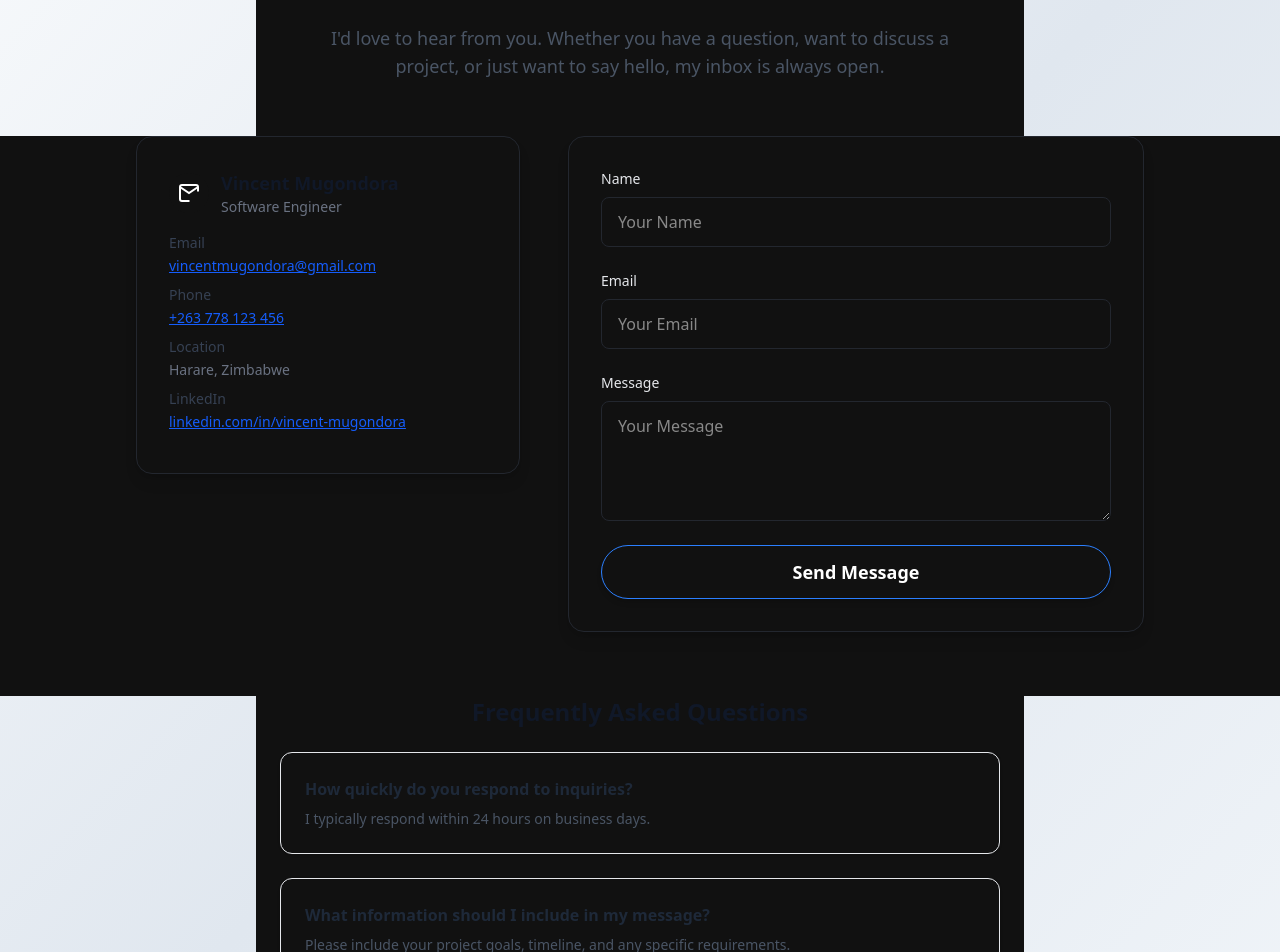
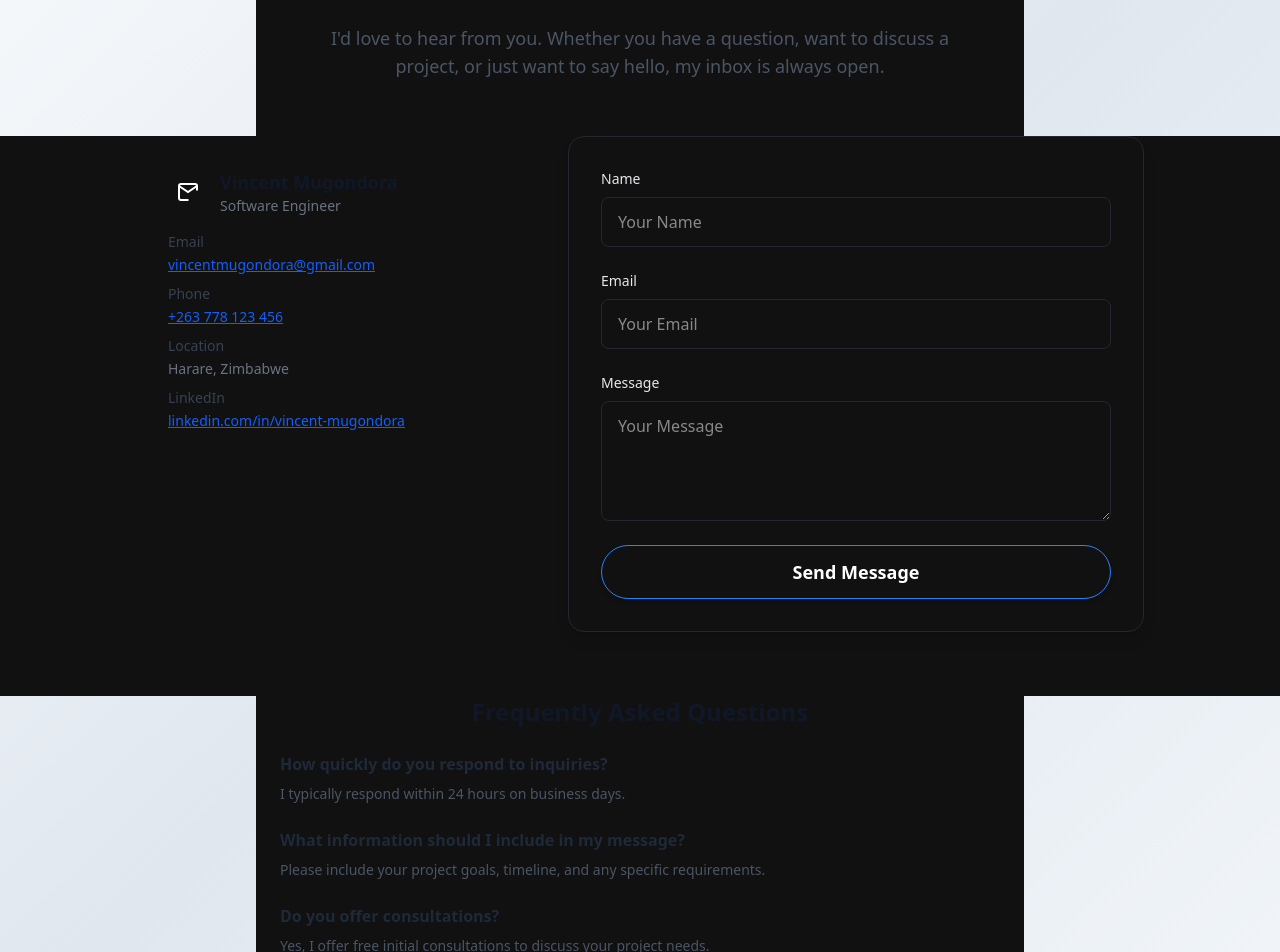
Before and after one commit to VincentMugondora/my_portfolio, a Next.js app: page /contact in a window 1280 px wide. Shown: the part 260-1212 px from the top of the page. Built offline with nearby package versions, Linux system fonts and the light colour scheme.

Commit message:
Refactor ContactPage styling: update contact card and FAQ section for a cleaner, more modern appearance with improved visual consistency.

```diff
--- a/src/pages/contact.tsx
+++ b/src/pages/contact.tsx
@@ -63,7 +63,7 @@ const ContactPage: React.FC = () => {
       </section>
       <section className="flex flex-col md:flex-row items-start justify-center w-full px-4 pb-16 gap-12">
         {/* Contact Card */}
-        <div className="bg-[#18181b] border border-[#23272F] shadow-lg rounded-2xl p-8 flex flex-col items-start max-w-sm w-full mx-auto md:mx-0">
+        <div className="shadow-none rounded-2xl p-8 flex flex-col items-start max-w-sm w-full mx-auto md:mx-0 bg-transparent border-none">
           <div className="flex items-center gap-3 mb-4">
             <div className="bg-blue-600 rounded-full p-2">
               <svg width="24" height="24" fill="none" viewBox="0 0 24 24" stroke="#fff"><path d="M21 10.5V6a2 2 0 0 0-2-2H5a2 2 0 0 0-2 2v12a2 2 0 0 0 2 2h7.5" strokeWidth="2"/><path d="M3 6l9 6 9-6" strokeWidth="2"/></svg>
@@ -146,7 +146,7 @@ const ContactPage: React.FC = () => {
         <h2 className="text-2xl font-bold text-gray-900 mb-6 text-center">Frequently Asked Questions</h2>
         <div className="flex flex-col gap-6">
           {faqs.map((faq, idx) => (
-            <div key={idx} className="bg-white border border-gray-200 rounded-xl p-6 shadow-sm">
+            <div key={idx} className="rounded-xl p-0 shadow-none bg-transparent border-none">
               <div className="font-semibold text-gray-800 mb-2">{faq.q}</div>
               <div className="text-gray-600 text-sm">{faq.a}</div>
             </div>
```
